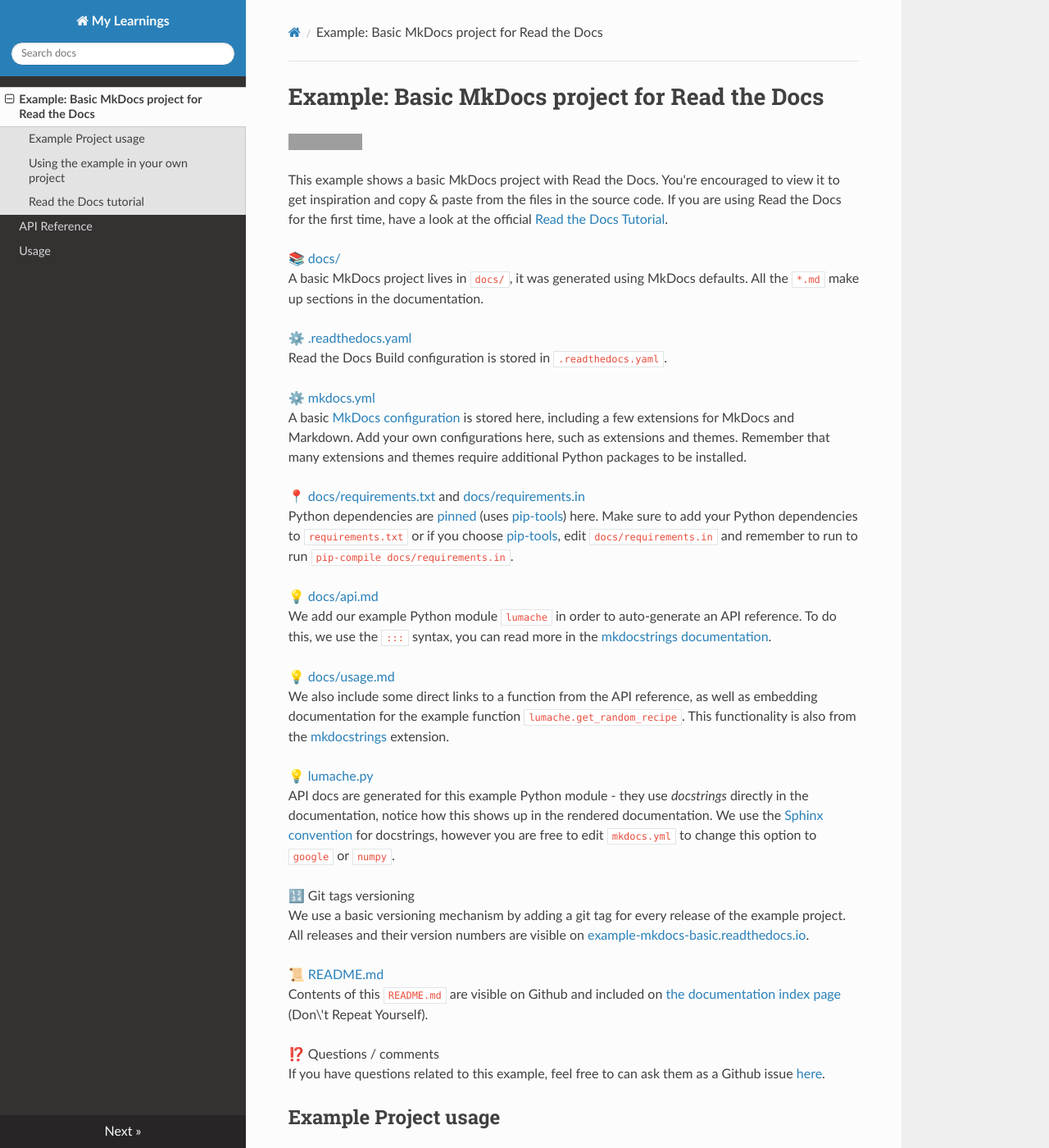
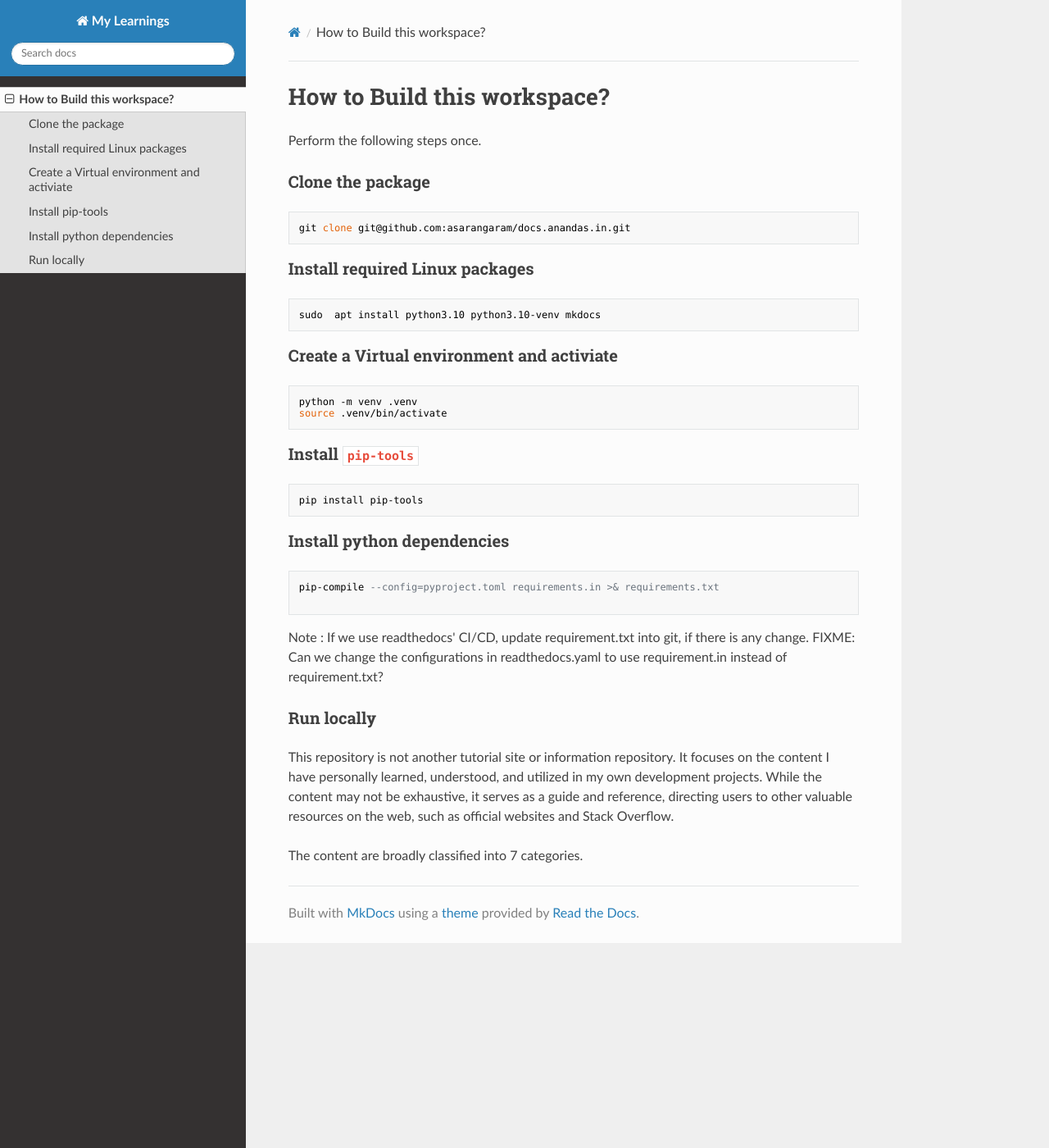
Before and after one commit to asarangaram/docs.anandas.in, an MkDocs documentation site: the page built from docs/index.md, in a window 1280 px wide and 1400 px high. Shown: the whole window at 82% size. Built offline with MkDocs 1.6.1, drawn with Linux system fonts in a browser that asks for light colours; nearby versions of some CDN libraries; some of the changed text lies outside the part shown; grey boxes are pictures that could not be loaded.

Commit message:
remove example documents, and update index.md, README.md

````diff
--- a/README.md
+++ b/README.md
@@ -1,73 +1,43 @@
-Example: Basic MkDocs project for Read the Docs
-===============================================
+# How to Build this workspace?
 
-[![Documentation Status](https://readthedocs.org/projects/example-mkdocs-basic/badge/?version=latest)](https://example-mkdocs-basic.readthedocs.io/en/latest/?badge=latest)
+Perform the following steps once.
 
-This example shows a basic MkDocs project with Read the Docs. You're encouraged to view it to get inspiration and copy & paste from the files in the source code. If you are using Read the Docs for the first time, have a look at the official [Read the Docs Tutorial](https://docs.readthedocs.io/en/stable/tutorial/index.html).
+### Clone the package
 
-📚 [docs/](https://github.com/readthedocs-examples/example-mkdocs-basic/blob/main/docs/)<br>
-A basic MkDocs project lives in `docs/`, it was generated using MkDocs defaults. All the `*.md` make up sections in the documentation.
-
-⚙️ [.readthedocs.yaml](https://github.com/readthedocs-examples/example-mkdocs-basic/blob/main/.readthedocs.yaml)<br>
-Read the Docs Build configuration is stored in `.readthedocs.yaml`.
-
-⚙️ [mkdocs.yml](https://github.com/readthedocs-examples/example-mkdocs-basic/blob/main/mkdocs.yml)<br>
-A basic [MkDocs configuration](https://www.mkdocs.org/user-guide/configuration/) is stored here, including a few extensions for MkDocs and Markdown. Add your own configurations here, such as extensions and themes. Remember that many extensions and themes require additional Python packages to be installed.
-
-📍 [docs/requirements.txt](https://github.com/readthedocs-examples/example-mkdocs-basic/blob/main/docs/requirements.txt) and [docs/requirements.in](https://github.com/readthedocs-examples/example-mkdocs-basic/blob/main/docs/requirements.in)<br>
-Python dependencies are [pinned](https://docs.readthedocs.io/en/latest/guides/reproducible-builds.html) (uses [pip-tools](https://pip-tools.readthedocs.io/en/latest/)) here. Make sure to add your Python dependencies to `requirements.txt` or if you choose [pip-tools](https://pip-tools.readthedocs.io/en/latest/), edit `docs/requirements.in` and remember to run to run `pip-compile docs/requirements.in`.
-
-💡 [docs/api.md](https://github.com/readthedocs-examples/example-mkdocs-basic/blob/main/docs/api.md)<br>
-We add our example Python module `lumache` in order to auto-generate an API reference. To do this, we use the `:::` syntax, you can read more in the [mkdocstrings documentation](https://mkdocstrings.github.io/).
-
-💡 [docs/usage.md](https://github.com/readthedocs-examples/example-mkdocs-basic/blob/main/docs/usage.md)<br>
-We also include some direct links to a function from the API reference, as well as embedding documentation for the example function `lumache.get_random_recipe`. This functionality is also from the [mkdocstrings](https://mkdocstrings.github.io/python/) extension.
-
-💡 [lumache.py](https://github.com/readthedocs-examples/example-mkdocs-basic/blob/main/lumache.py)<br>
-API docs are generated for this example Python module - they use *docstrings* directly in the documentation, notice how this shows up in the rendered documentation. We use the [Sphinx convention](https://pythonhosted.org/an_example_pypi_project/sphinx.html#function-definitions) for docstrings, however you are free to edit `mkdocs.yml` to change this option to `google` or `numpy`.
-
-🔢 Git tags versioning<br>
-We use a basic versioning mechanism by adding a git tag for every release of the example project. All releases and their version numbers are visible on
-[example-mkdocs-basic.readthedocs.io](https://example-mkdocs-basic.readthedocs.io/en/latest/).
-
-📜 [README.md](https://github.com/readthedocs-examples/example-mkdocs-basic/blob/main/README.md)<br>
-Contents of this `README.md` are visible on Github and included on [the documentation index page](https://example-mkdocs-basic.readthedocs.io/en/latest/) (Don\'t Repeat Yourself).
-
-⁉️ Questions / comments<br>
-If you have questions related to this example, feel free to can ask them as a Github issue [here](https://github.com/readthedocs-examples/example-mkdocs-basic/issues).
-
-
-Example Project usage
----------------------
-
-This project has a standard MkDocs layout which is built by Read the Docs almost the same way that you would build it locally (on your own laptop!).
-
-You can build and view this documentation project locally - we recommend that you activate [a local Python virtual environment first](https://packaging.python.org/en/latest/guides/installing-using-pip-and-virtual-environments/#creating-a-virtual-environment):
-
-```console
-# Install required Python dependencies (MkDocs etc.)
-pip install -r docs/requirements.txt
-
-# Run the mkdocs development server
-mkdocs serve
+```
+git clone git@github.com:asarangaram/docs.anandas.in.git
 ```
 
-Using the example in your own project
--------------------------------------
+### Install required Linux packages
 
-If you are new to Read the Docs, you may want to refer to the [Read the Docs User documentation](https://docs.readthedocs.io/).
+```
+sudo  apt install python3.10 python3.10-venv mkdocs
+```
 
-If you are copying this code in order to get started with your documentation, you need to:
+### Create a Virtual environment and activiate
 
-1. place your `docs/` folder alongside your Python project. If you are starting a new project, you can adapt the `pyproject.toml` example configuration.
-1. use your existing project repository or create a new repository on Github, GitLab, Bitbucket or another host supported by Read the Docs.
-1. copy `mkdocs.yml`, `.readthedocs.yaml` and the `docs/` folder into your project.
-1. customize all the files, replacing example contents.
-1. Rebuild the documenation locally to see that it works.
-1. *Finally*, register your project on Read the Docs, see [Importing Your Documentation](https://docs.readthedocs.io/en/stable/intro/import-guide.html).
+```
+python -m venv .venv
+source .venv/bin/activate
+```
 
+### Install `pip-tools`
 
-Read the Docs tutorial
-----------------------
+```
+pip install pip-tools
+```
 
-To get started with Read the Docs, you may also refer to the [Read the Docs tutorial](https://docs.readthedocs.io/en/stable/tutorial/). It provides a full walk-through of building an example project similar to the one in this repository.
+### Install python dependencies
+
+```
+pip-compile --config=pyproject.toml requirements.in >& requirements.txt
+
+```
+
+Note
+    : If we use readthedocs' CI/CD, update requirement.txt into git, if there
+    is any change.
+    FIXME: Can we change the configurations in readthedocs.yaml to use
+    requirement.in instead of requirement.txt?
+
+### Run locally
--- a/docs/index.md
+++ b/docs/index.md
@@ -1,14 +1,5 @@
 {!README.md!}
 
-# Welcome to Lumache's documentation!
+This repository is not another tutorial site or information repository. It focuses on the content I have personally learned, understood, and utilized in my own development projects. While the content may not be exhaustive, it serves as a guide and reference, directing users to other valuable resources on the web, such as official websites and Stack Overflow.
 
-**Lumache** (/lu\'make/) is a Python library for cooks and food lovers
-that creates recipes mixing random ingredients. It pulls data from the
-[Open Food Facts database](https://world.openfoodfacts.org/) and offers
-a *simple* and *intuitive* API.
-
-Check out the [usage](usage) section for further information, including how to [install](usage#installation) the project.
-
-!!! note
-
-    This project is under active development.
+The content are broadly classified into 7 categories.
````
Also changed, not shown: docs/api.md (deleted, +0 -3 lines), docs/usage.md (deleted, +0 -34 lines).
